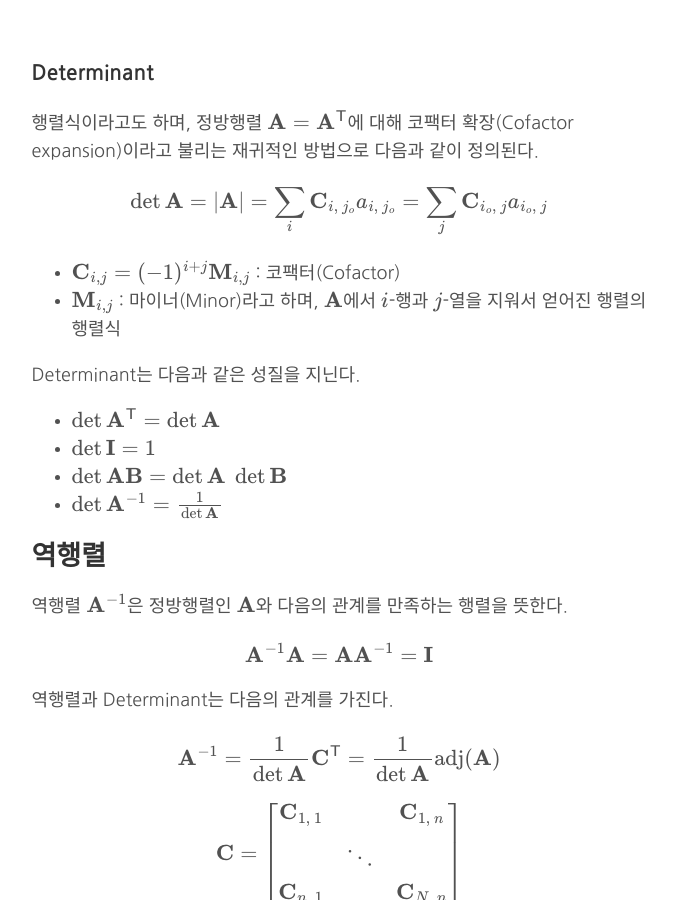
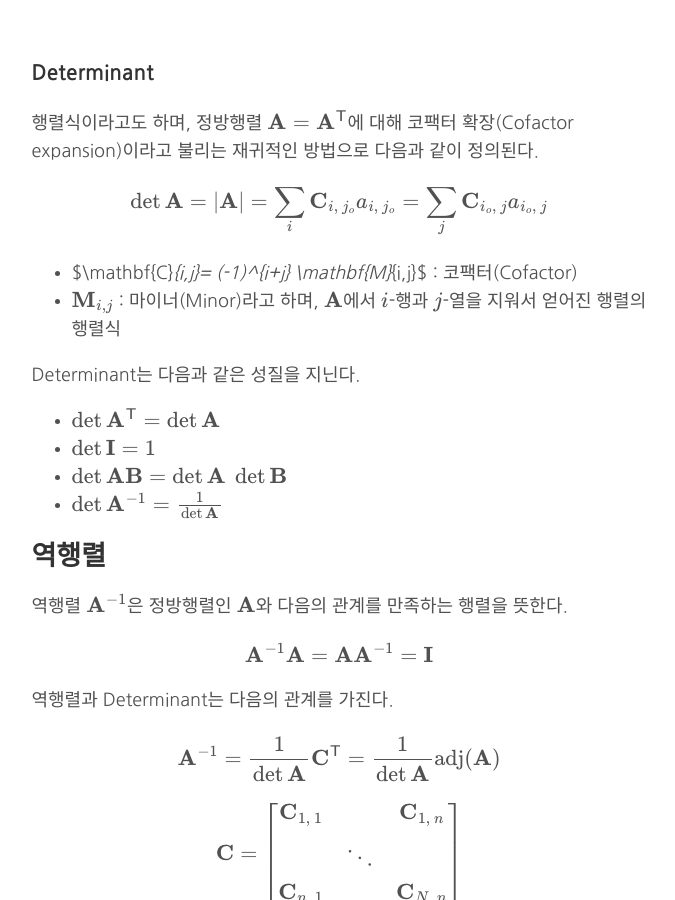
Before and after one commit to gem763/gem763.github.io, a Jekyll site: the page built from _posts/2017-08-23-linear-algebra-basic.md, in a window 1280 px wide and 900 px high, scrolled down 1351 px. Shown: the whole window, without its empty margins (301-976 px from the left). Built offline with Jekyll 4.4.1, drawn with Linux system fonts in a browser that asks for light colours; formulas are drawn with MathJax 3; comment, search, counter and statistics services are not loaded.

Commit message:
Uploaded by https://stackedit.io/

```diff
--- a/_posts/2017-08-23-linear-algebra-basic.md
+++ b/_posts/2017-08-23-linear-algebra-basic.md
@@ -65,7 +65,7 @@ $$
 $$
 
 
-* $\mathbf{C}_{i,j} = (-1)^{i+j} \mathbf{M}\_{i,j}$ : 코팩터(Cofactor)
+* $\mathbf{C}_{i,j}$ $= (-1)^{i+j} \mathbf{M}_{i,j}$ : 코팩터(Cofactor)
 * $\mathbf{M}_{i,j}$ : 마이너(Minor)라고 하며, $\mathbf{A}$에서 $i$-행과 $j$-열을 지워서 얻어진 행렬의 행렬식
 
 Determinant는 다음과 같은 성질을 지닌다.
```
